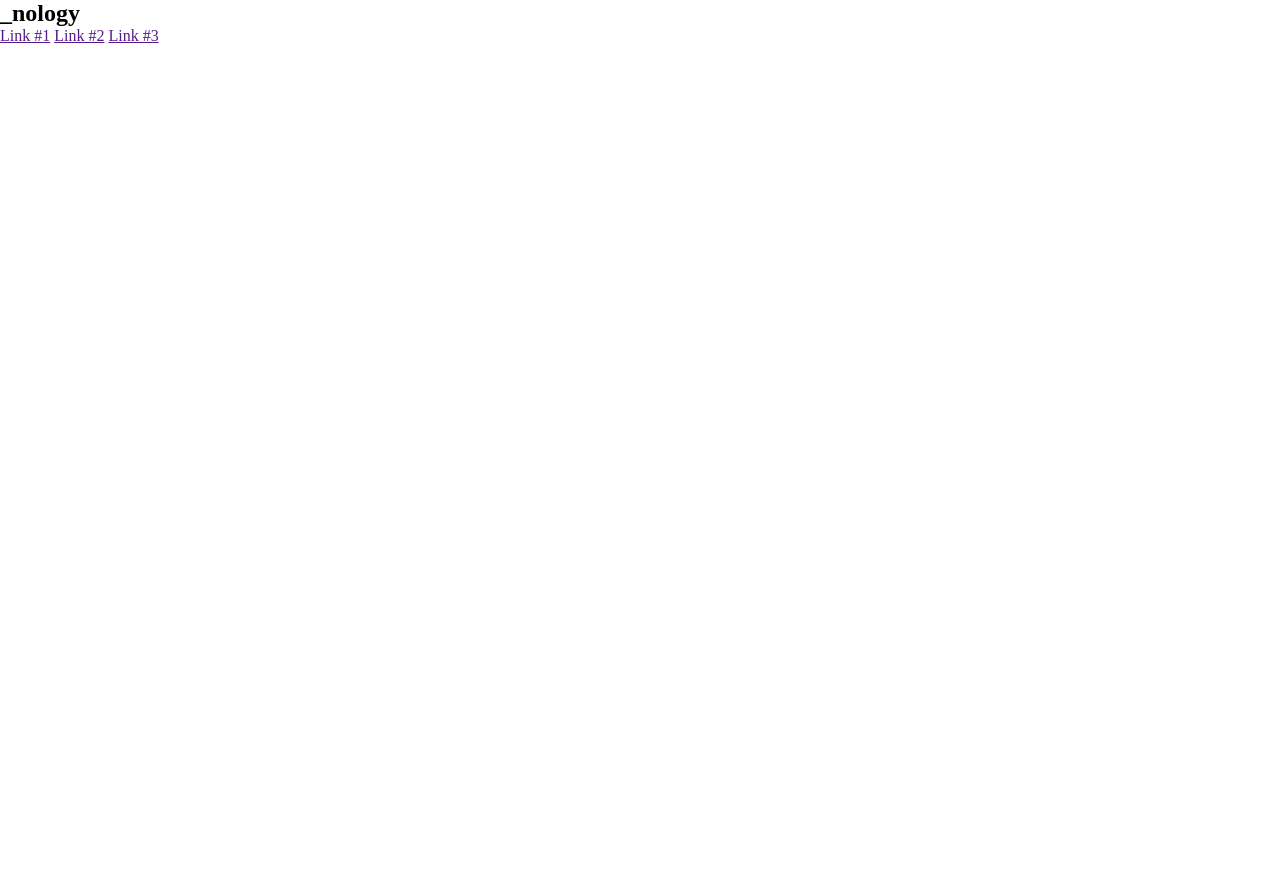
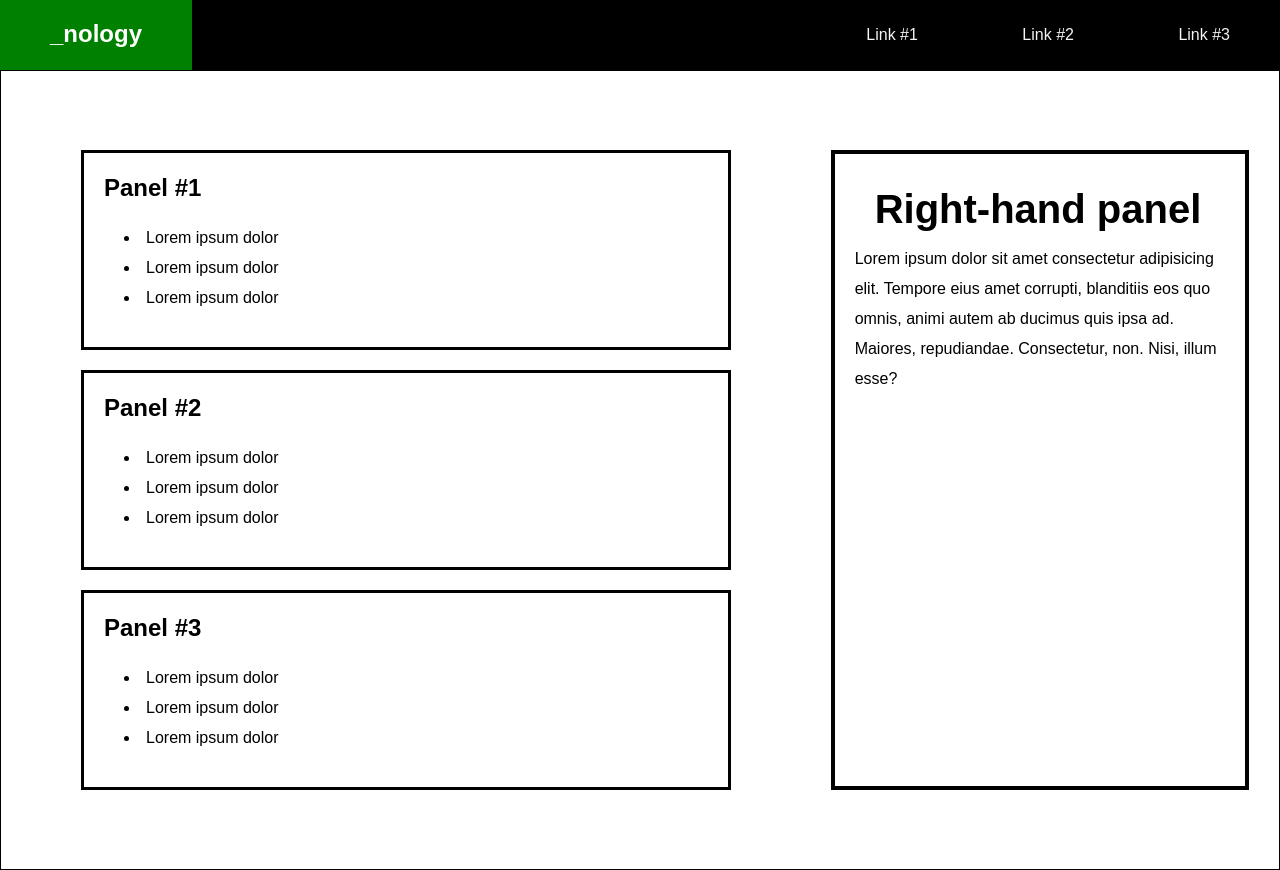
Before and after one commit to LouiseWong19/flexbox-challenge, a plain HTML site: page index.html in a window 1280 px wide. Before the commit the page ends 800 px from the top, so only its background shows below. Drawn offline with Linux system fonts and the light colour scheme.

Commit message:
completed

```diff
--- a/index.html
+++ b/index.html
@@ -10,11 +10,50 @@
 <body>
   <header>
     <nav>
-      <h1>_nology</h1>
-      <a href="">Link #1</a>
-      <a href="">Link #2</a>
-      <a href="">Link #3</a>
+        <h1>_nology</h1>
+      <ul>
+        <li class="link"><a href="">Link #1</a></li>
+        <li class="link"><a href="">Link #2</a></li>
+        <li class="link"><a href="">Link #3</a></li>
+      </ul>
     </nav>
   </header>
+
+  <main>
+    <section id="ver-panel">
+      <div id="top" class="top">
+        <h2>Panel #1</h2>
+        <span>
+          <li>Lorem ipsum dolor</li>
+          <li>Lorem ipsum dolor</li>
+          <li>Lorem ipsum dolor</li>
+        </span>
+      </div>
+      <div id="mid" class="mid">
+        <h2>Panel #2</h2>
+        <span>
+          <li>Lorem ipsum dolor</li>
+          <li>Lorem ipsum dolor</li>
+          <li>Lorem ipsum dolor</li>
+        </span>
+      </div>
+      <div id="bottom" class="bottom">
+        <h2>Panel #3</h2>
+        <span>
+          <li>Lorem ipsum dolor</li>
+          <li>Lorem ipsum dolor</li>
+          <li>Lorem ipsum dolor</li>
+        </span>
+      </div>
+    </section>
+    <section class="hor-panel">
+      <div id="right-panel">
+        <h3>Right-hand panel</h3>
+        <p>Lorem ipsum dolor sit amet consectetur adipisicing elit. Tempore eius amet corrupti,
+          blanditiis eos quo omnis, animi autem ab ducimus quis ipsa ad. Maiores,
+           repudiandae. Consectetur, non. Nisi, illum esse?</p>
+      </div>
+    </section>
+  </main>
 </body>
 </html>
--- a/styles.css
+++ b/styles.css
@@ -2,4 +2,117 @@
   margin: 0;
   padding: 0;
   box-sizing: border-box;
+  font-family: Arial, Helvetica, sans-serif;
 }
+
+/* Nav Bar*/
+nav{
+  height: 70px;
+  background-color: black;
+  display: flex;
+  justify-content: space-between;
+  align-items: center;
+  text-align: center;
+  flex-wrap: nowrap;
+}
+
+.link{
+  display: inline-block;
+  padding: 10px 50px;
+}
+
+.link a:link,
+.link a:visited{
+  list-style-type: none;
+  color: whitesmoke;
+  text-decoration: none;
+}
+
+.link a:hover{
+  color: green;
+  text-decoration: none;
+}
+
+nav > h1{
+  background-color: green;
+  height: 100%;
+  padding: 20px;
+  width: 15%;
+}
+
+h1{
+  color: white;
+}
+
+/*Big flexbox*/
+main{
+    display: flex;
+    flex-direction: row;
+    align-items: center;
+    justify-content: space-evenly;
+    height: 800px; /*use min-height for responsive*/
+    background-color: white;
+    border: 1px solid black;
+    width: 100%;
+    gap: 20px;
+    padding: 30px;
+}
+
+/* Left panel*/
+#ver-panel {
+  display: flex;
+  flex-direction: column;
+  width: 200%;
+  padding: 50px;
+  gap: 20px;
+  align-content: stretch;
+  justify-content: center;
+  margin-right: 30px;
+}
+
+div{
+  height: 200px;
+  border: 3px solid black;
+  width: 100%;
+}
+
+#top{
+  padding: 20px;
+  line-height: 30px;
+
+}
+
+#mid{
+  padding: 20px;
+  line-height: 30px;
+}
+
+#bottom{
+  padding: 20px;
+  line-height: 30px;
+}
+
+h2{
+  margin-bottom: 20px;
+}
+
+/*flexbox for bullet points*/
+span{
+  display: flex;
+  flex-direction: column;
+  margin-left: 20px;
+}
+
+/*Right panel*/
+#right-panel{
+  height: 640px;
+  border: 4px solid black;
+  padding: 20px;
+  width: 100%;
+  line-height: 30px;
+}
+
+h3{
+  font-size: 40px;
+  margin: 20px;
+}
```
